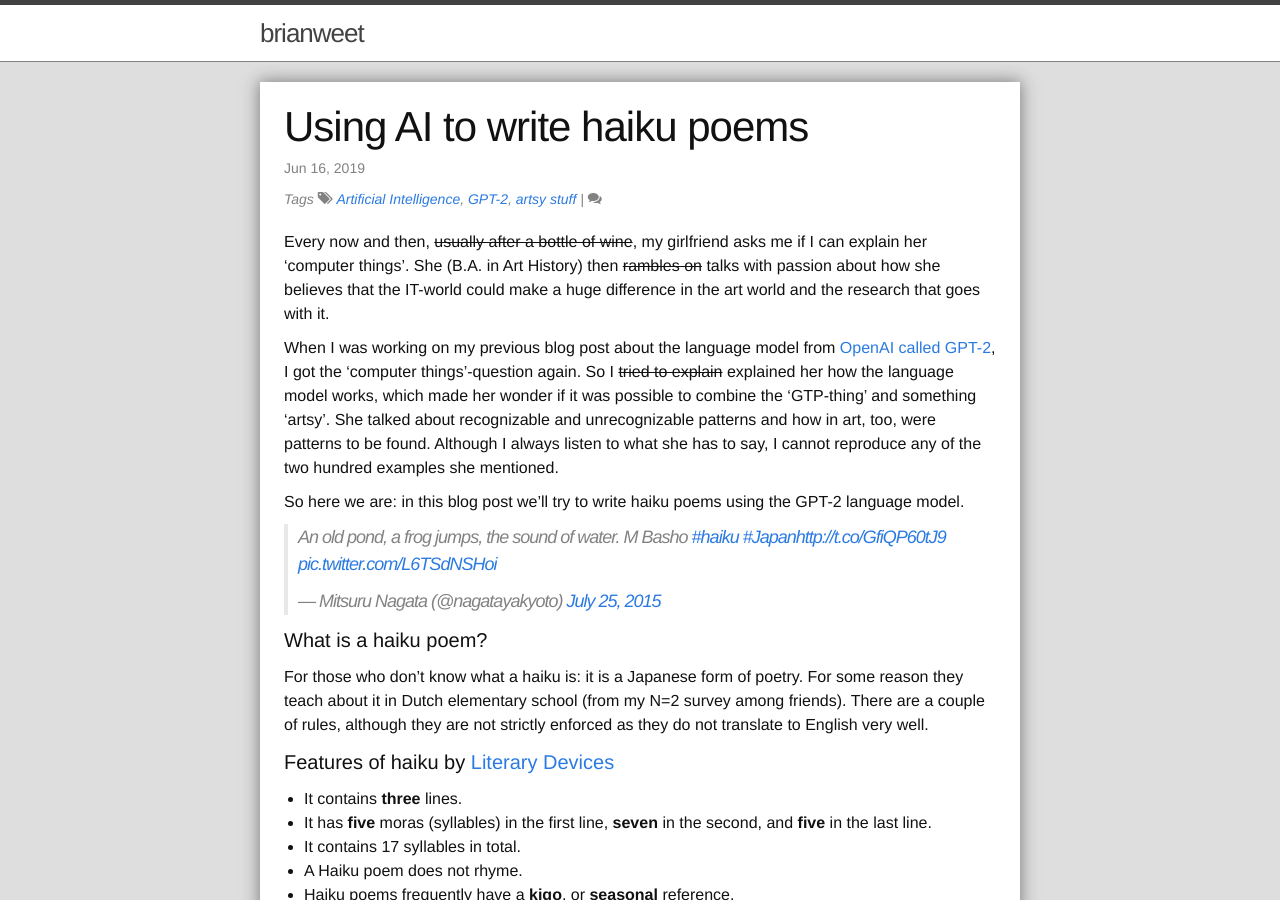
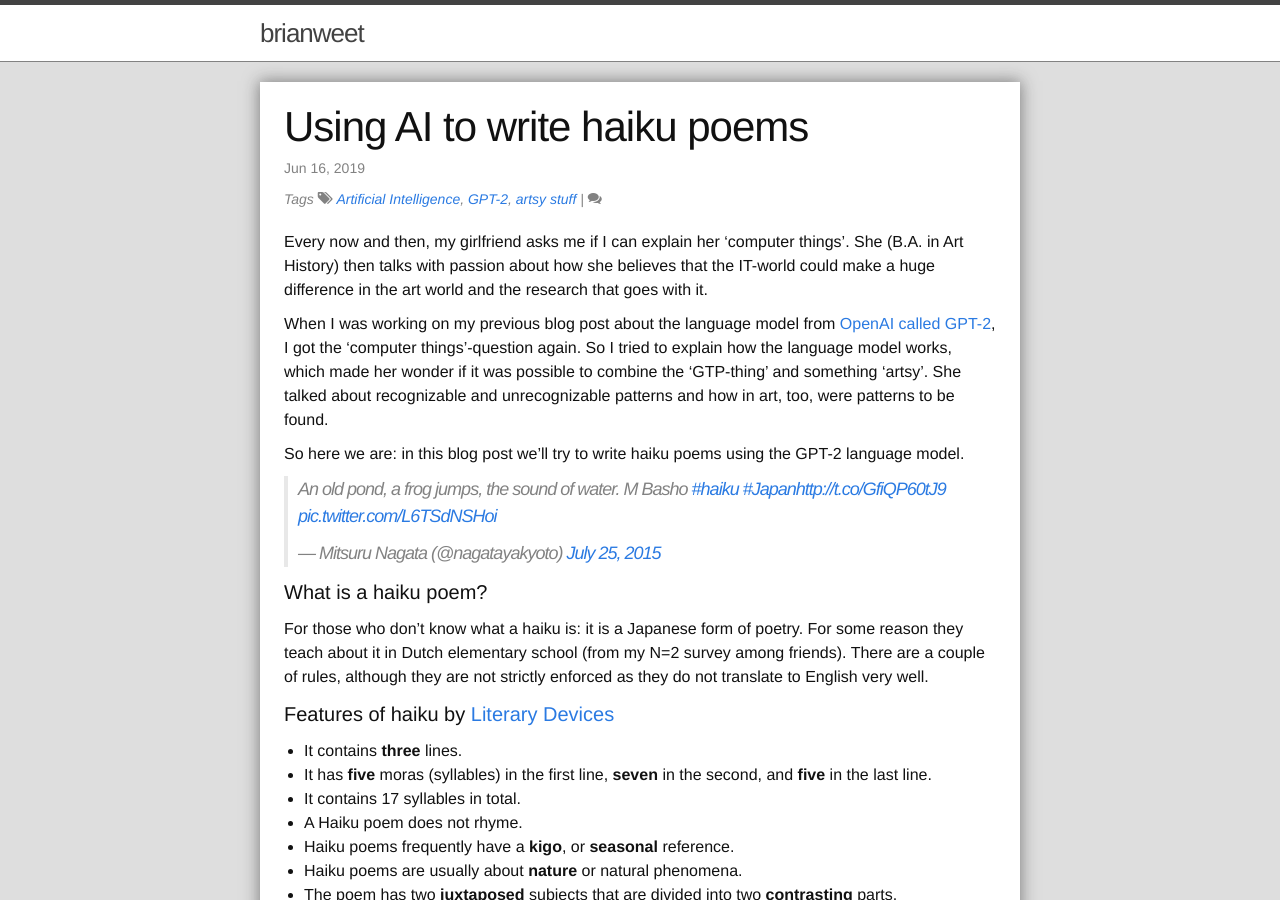
Before and after one commit to brianweet/brianweet.github.io, a Jekyll site: the page built from _posts/2019-16-06-write-ai-gpt-2-haiku.md, in a window 1280 px wide and 900 px high. Built offline with Jekyll 4.4.1, drawn with Linux system fonts in a browser that asks for light colours; some web fonts are replaced; comment, search, counter and statistics services are not loaded.

Commit message:
Update 2019-16-06-write-ai-gpt-2-haiku.md

```diff
--- a/_posts/2019-16-06-write-ai-gpt-2-haiku.md
+++ b/_posts/2019-16-06-write-ai-gpt-2-haiku.md
@@ -5,9 +5,9 @@ date:   2019-06-16 18:00:00
 tags: [ai, gpt2, art]
 comments: true
 ---
-Every now and then, <s>usually after a bottle of wine</s>, my girlfriend asks me if I can explain her 'computer things'. She (B.A. in Art History) then <s>rambles on</s> talks with passion about how she believes that the IT-world could make a huge difference in the art world and the research that goes with it.
+Every now and then, my girlfriend asks me if I can explain her 'computer things'. She (B.A. in Art History) then talks with passion about how she believes that the IT-world could make a huge difference in the art world and the research that goes with it.
 
-When I was working on my previous blog post about the language model from [OpenAI called GPT-2](https://openai.com/blog/better-language-models/), I got the 'computer things'-question again. So I <s>tried to explain</s> explained her how the language model works, which made her wonder if it was possible to combine the 'GTP-thing' and something 'artsy'. She talked about recognizable and unrecognizable patterns and how in art, too, were patterns to be found. Although I always listen to what she has to say, I cannot reproduce any of the two hundred examples she mentioned.
+When I was working on my previous blog post about the language model from [OpenAI called GPT-2](https://openai.com/blog/better-language-models/), I got the 'computer things'-question again. So I tried to explain how the language model works, which made her wonder if it was possible to combine the 'GTP-thing' and something 'artsy'. She talked about recognizable and unrecognizable patterns and how in art, too, were patterns to be found.
 
 So here we are: in this blog post we'll try to write haiku poems using the GPT-2 language model.
 
```
